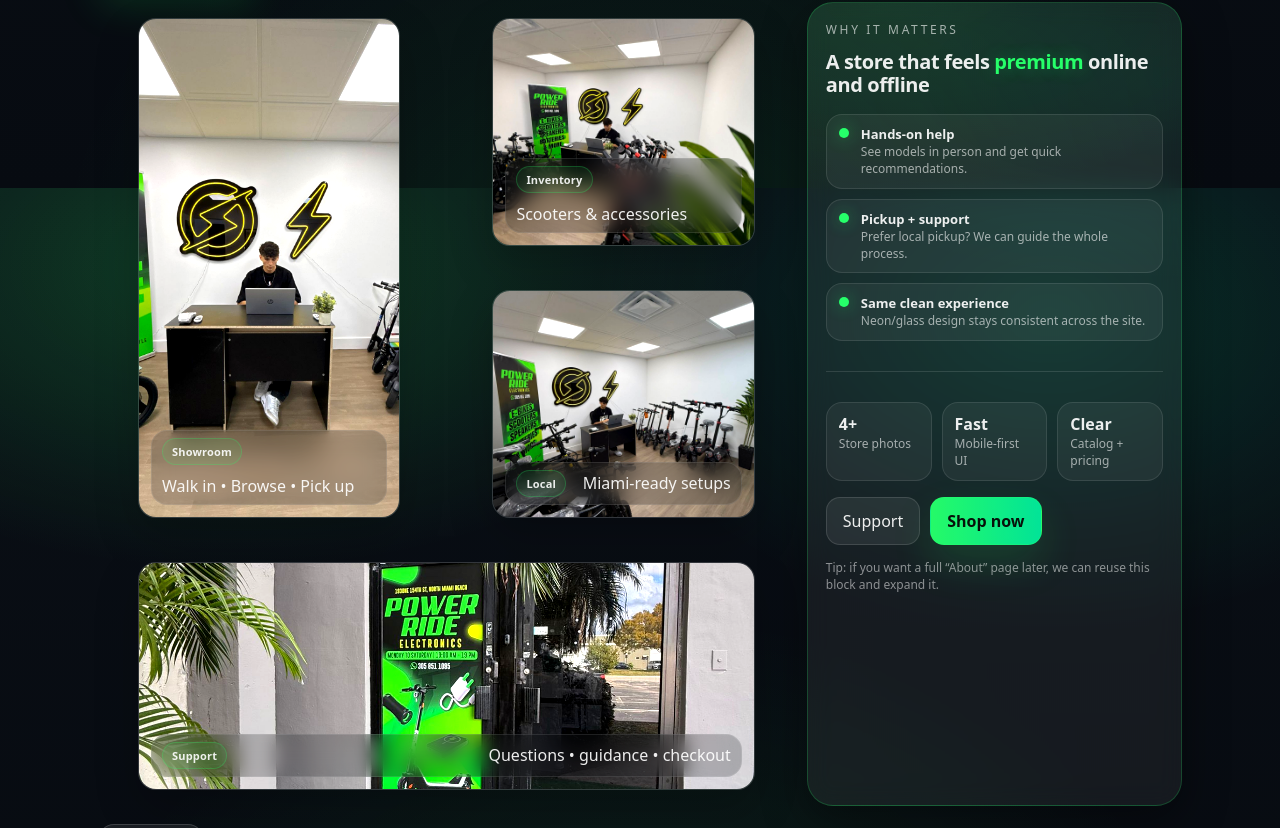
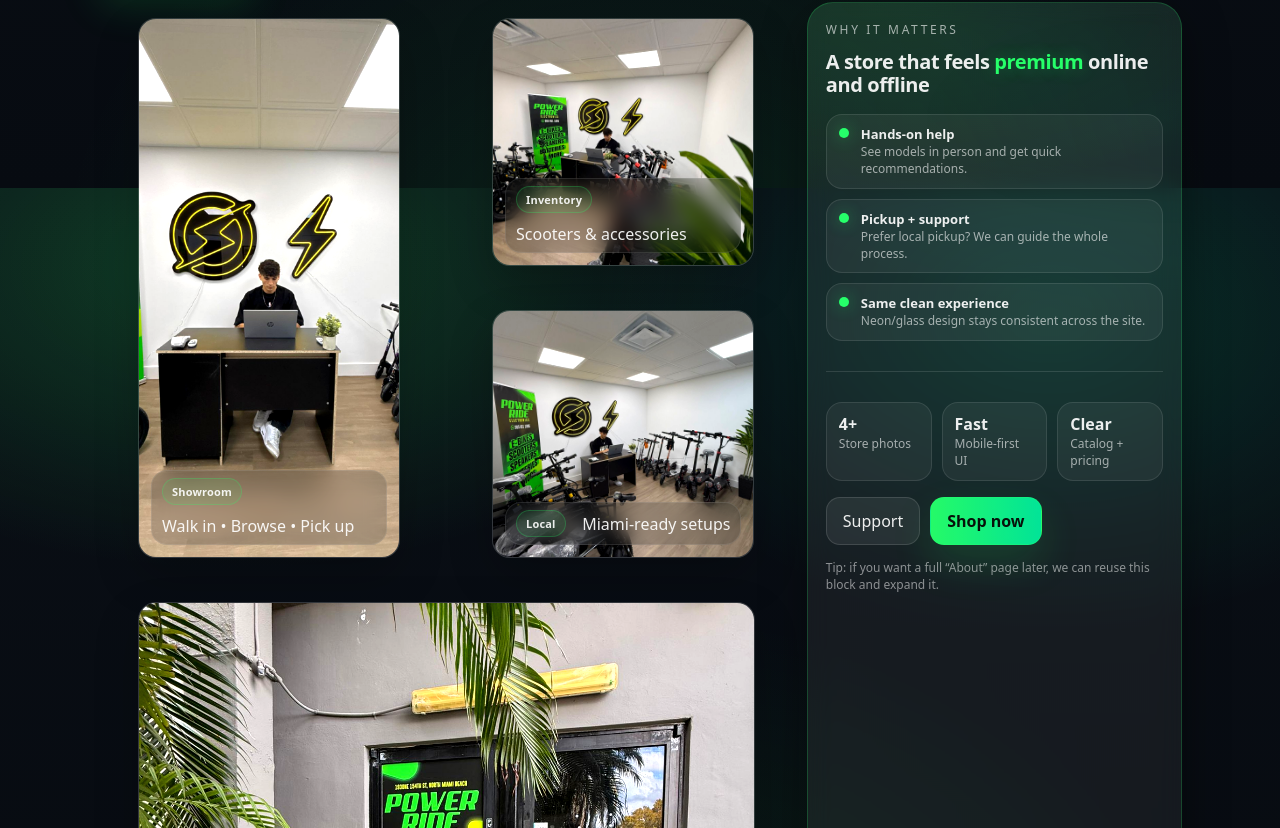
Before and after one commit to gereacosta1/power-ride, a React (Vite) app: page / in a window 1280 px wide. Shown: the part 1412-2240 px from the top of the page. Built offline with nearby package versions, Linux system fonts and the light colour scheme.

Commit message:
fix about section2.0

```diff
--- a/src/styles/theme.css
+++ b/src/styles/theme.css
@@ -878,26 +878,21 @@ textarea.input{
 .store-wrap{
   margin-top: 14px;
   display: grid;
-
-  /* More space for images */
   grid-template-columns: 1.3fr 0.7fr;
-
   gap: 12px;
   align-items: stretch;
 }
 
 @media (max-width: 980px){
-  .store-wrap{
-    grid-template-columns: 1fr;
-  }
+  .store-wrap{ grid-template-columns: 1fr; }
 }
 
 .store-gallery{
   display: grid;
   grid-template-columns: 1fr 1fr;
 
-  /* Bigger tiles (more image area) */
-  grid-auto-rows: 260px;
+  /* Bigger tiles */
+  grid-auto-rows: 280px;
 
   gap: 12px;
 }
@@ -905,7 +900,7 @@ textarea.input{
 @media (max-width: 520px){
   .store-gallery{
     grid-template-columns: 1fr;
-    grid-auto-rows: 220px;
+    grid-auto-rows: 240px;
   }
 }
 
@@ -914,40 +909,41 @@ textarea.input{
   overflow: hidden;
   border-radius: var(--radius);
   border: 1px solid rgba(255,255,255,.12);
+  background: rgba(255,255,255,.06);
+  box-shadow: 0 18px 44px rgba(0,0,0,.22);
 
-  /* Slightly lighter base so it reads "bright showroom" */
-  background: rgba(255,255,255,.06);
-
-  box-shadow: 0 18px 44px rgba(0,0,0,.22);
-  transition: transform .14s ease, border-color .2s ease, box-shadow .2s ease;
+  /* So hover can "zoom" without breaking layout */
+  transform: translateZ(0);
+  transition: transform .16s ease, border-color .2s ease, box-shadow .2s ease;
+  will-change: transform;
+  z-index: 0;
 }
 
-/* Much lighter overlay: only a subtle bottom fade for text readability */
+/* Subtle overlay so the showroom looks bright */
 .store-photo::before{
   content: "";
   position: absolute;
   inset: 0;
   pointer-events: none;
-
   background: linear-gradient(
     180deg,
     rgba(0,0,0,0) 0%,
-    rgba(0,0,0,.06) 55%,
-    rgba(0,0,0,.22) 100%
+    rgba(0,0,0,.05) 55%,
+    rgba(0,0,0,.20) 100%
   );
-
-  opacity: .18;
+  opacity: .14;
 }
 
 .store-photo:hover{
-  transform: translateY(-2px);
-  border-color: rgba(38,255,106,.24);
-  box-shadow: 0 22px 56px rgba(0,0,0,.28);
+  /* Make tiles more visible on hover */
+  transform: translateY(-4px) scale(1.03);
+  z-index: 3;
+  border-color: rgba(38,255,106,.26);
+  box-shadow: 0 26px 70px rgba(0,0,0,.32);
 }
 
-/* On hover, almost no overlay => photo pops */
 .store-photo:hover::before{
-  opacity: .08;
+  opacity: .06;
 }
 
 .store-photo img{
@@ -955,29 +951,27 @@ textarea.input{
   height: 100%;
   object-fit: cover;
   transform: scale(1.01);
-
-  /* Bright showroom look */
   filter: saturate(1.10) contrast(1.08) brightness(1.08);
 }
 
-.store-photo--big{
-  grid-row: span 2;
-}
+/* Layout spans */
+.store-photo--big{ grid-row: span 2; }
 
+/* Make the outside store image (wide) taller: span 2 rows */
 .store-photo--wide{
   grid-column: span 2;
+  grid-row: span 2;  /* NEW: makes it taller */
 }
 
 @media (max-width: 520px){
-  .store-photo--big{
-    grid-row: auto;
-  }
+  .store-photo--big{ grid-row: auto; }
   .store-photo--wide{
     grid-column: auto;
+    grid-row: auto; /* on mobile it stacks, keep natural */
   }
 }
 
-/* Caption: smaller + more transparent so it doesn't cover the image */
+/* Caption: keep style, but let the photo dominate */
 .store-cap{
   position: absolute;
   left: 12px;
@@ -992,12 +986,9 @@ textarea.input{
   flex-wrap: wrap;
 
   padding: 7px 10px;
-
   border-radius: 16px;
   border: 1px solid rgba(255,255,255,.10);
-
-  /* More transparent => image shows more */
-  background: rgba(10, 15, 22, .22);
+  background: rgba(10, 15, 22, .20);
   backdrop-filter: blur(10px);
 }
 
@@ -1005,13 +996,10 @@ textarea.input{
   display: inline-flex;
   align-items: center;
   gap: 8px;
-
   padding: 5px 9px;
-
   border-radius: 999px;
   border: 1px solid rgba(38,255,106,.22);
   background: rgba(38,255,106,.08);
-
   color: rgba(255,255,255,.90);
   font-size: 11px;
   font-weight: 800;
@@ -1059,12 +1047,9 @@ textarea.input{
   grid-template-columns: 12px 1fr;
   gap: 10px;
   align-items: start;
-
   padding: 10px 12px;
   border-radius: 16px;
   border: 1px solid rgba(255,255,255,.10);
-
-  /* Slightly lighter for "bright showroom" */
   background: rgba(255,255,255,.05);
 }
 
@@ -1092,8 +1077,6 @@ textarea.input{
   padding: 10px 12px;
   border-radius: 16px;
   border: 1px solid rgba(255,255,255,.10);
-
-  /* Slightly lighter for "bright showroom" */
   background: rgba(255,255,255,.05);
 }
 
@@ -1115,7 +1098,5 @@ textarea.input{
 }
 
 @media (max-width: 520px){
-  .store-stats{
-    grid-template-columns: 1fr;
-  }
+  .store-stats{ grid-template-columns: 1fr; }
 }
```
